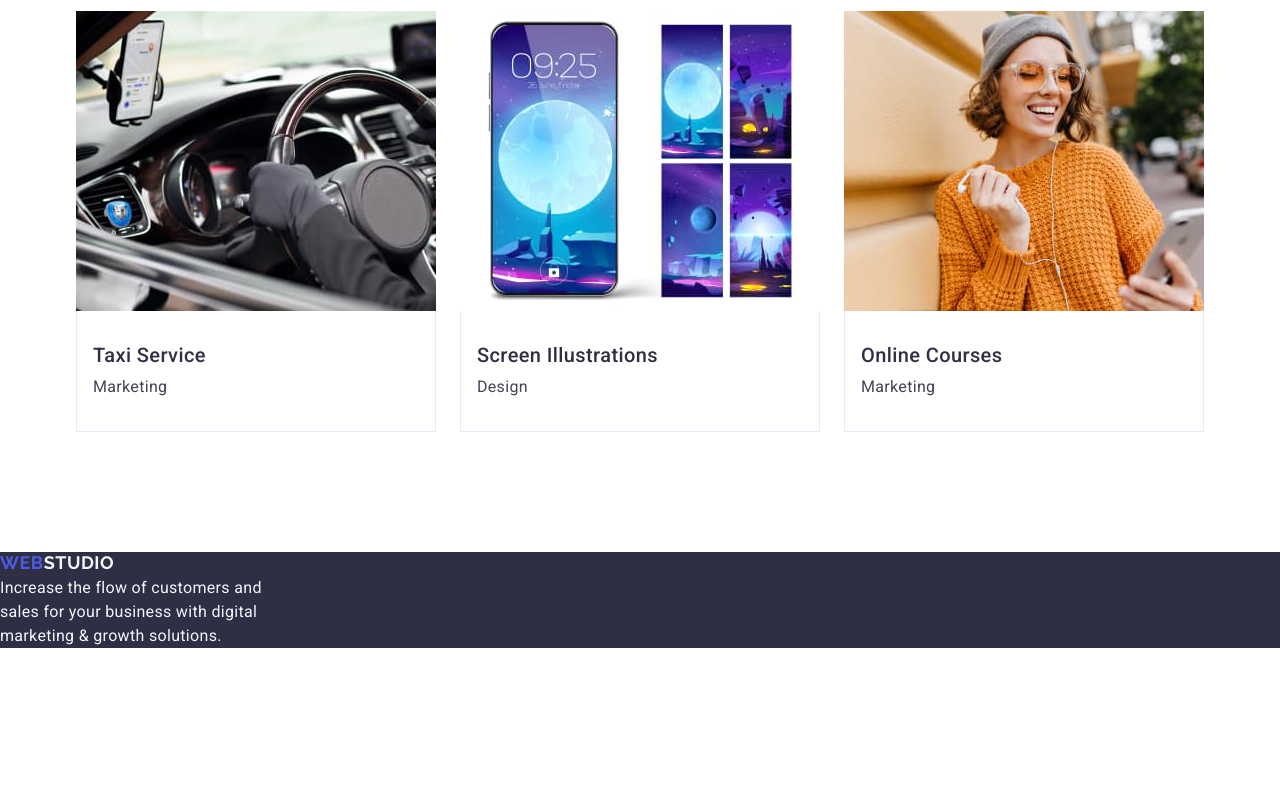
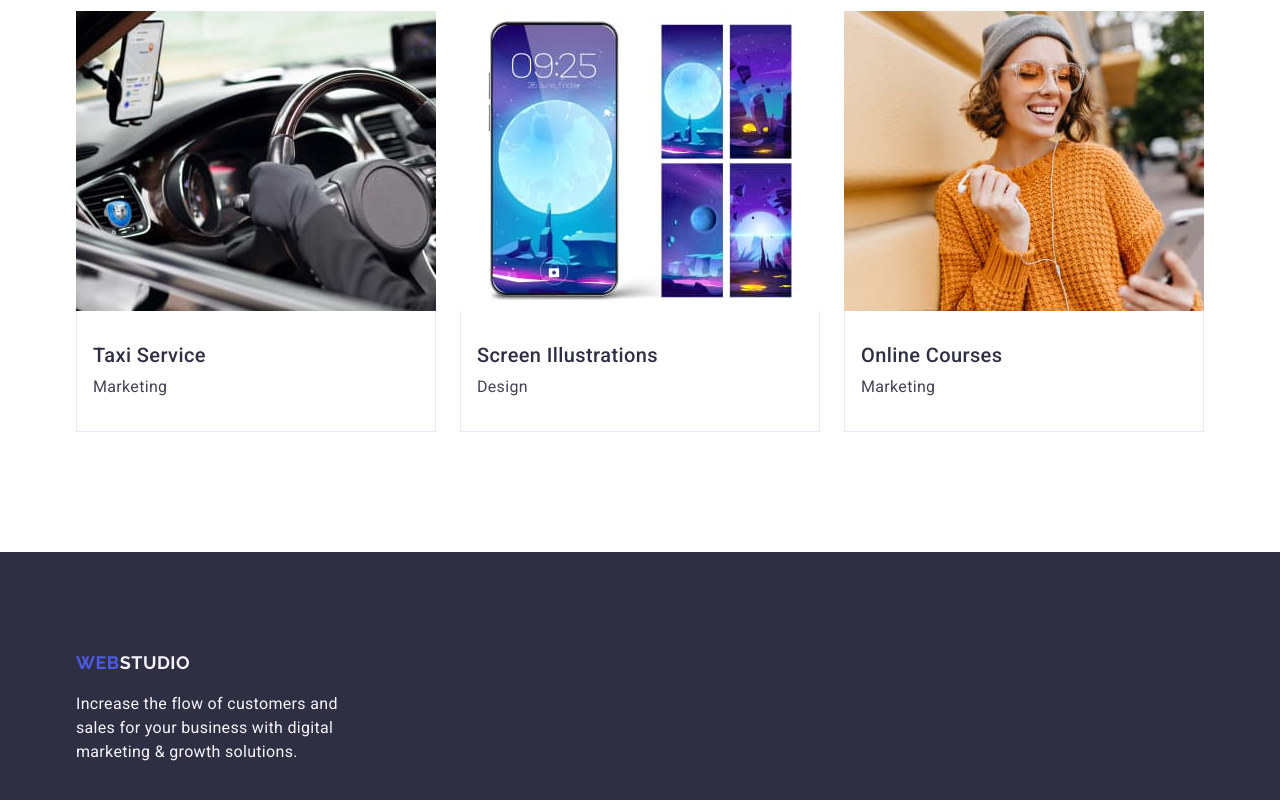
Before and after one commit to Oleksandr-Kostiuchenko/goit-markup-hw-03, a plain HTML site: page index.html in a window 1280 px wide. Shown: the part 2463-3263 px from the top of the page. Before the commit the page ends 3111 px from the top, so only its background shows below. Drawn offline with nearby package versions, Linux system fonts and the light colour scheme; a web font is replaced by a local one.

Commit message:
Add footer

```diff
--- a/css/style.css
+++ b/css/style.css
@@ -351,7 +351,7 @@ address {
 }
 
 .list-title {
-    padding-bottom: 8px;
+    margin-bottom: 8px;
 }
 
 .list-description {}
@@ -387,10 +387,21 @@ address {
     letter-spacing: 0.02em;
 }
 
+
+/*============== /PORTFOLIO SECTION ==============*/
+
+
+/*============== FOOTER SECTION ==============*/
+
+.footer-section {
+    padding: 100px 0;
+}
+
 .footer-text {
     line-height: 1.5;
     letter-spacing: 0.02em;
     color: #f4f4fd;
+    margin-top: 16px;
 }
 
 .footer-section {
--- a/index.html
+++ b/index.html
@@ -173,10 +173,11 @@
     </main>
 
     <footer class="footer-section">
-        <a class="logo" href="./index.html">Web<span class="footer-logo-span">Studio</span></a>
+        <div class="container">
+            <a class="logo footer-logo" href="./index.html">Web<span class="footer-logo-span">Studio</span></a>
 
-        <p class="footer-text">Increase the flow of customers and <br> sales for your business with digital <br>marketing & growth solutions.</p>
-
+            <p class="footer-text">Increase the flow of customers and <br> sales for your business with digital <br>marketing & growth solutions.</p>
+        </div>
     </footer>
 </body>
 
```
